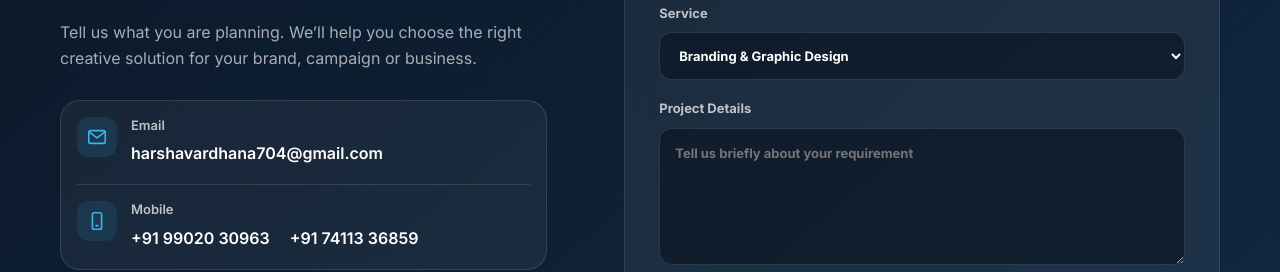
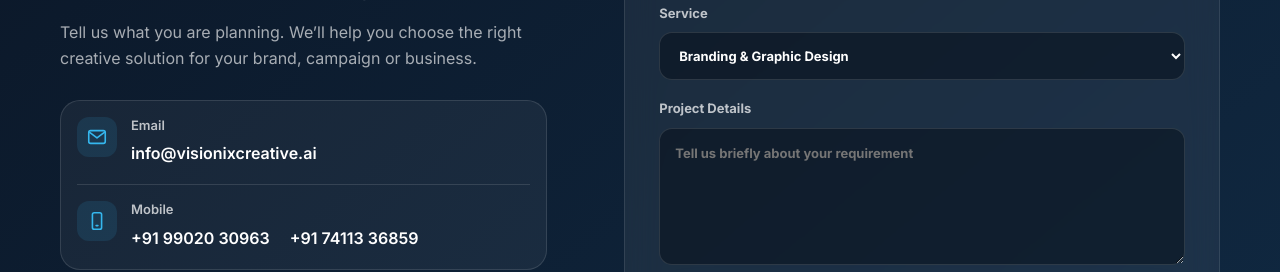
Before and after one commit to infovisionixofficial-cpu/Visionix_Webiste, a plain HTML site: page index.html in a window 1280 px wide. Shown: the part 5900-6172 px from the top of the page. Drawn offline with Linux system fonts and the light colour scheme.

Commit message:
Update contact email and form action URL

```diff
--- a/index.html
+++ b/index.html
@@ -185,7 +185,7 @@
                 </span>
                 Email
               </dt>
-              <dd><a href="mailto:harshavardhana704@gmail.com">harshavardhana704@gmail.com</a></dd>
+              <dd><a href="mailto:info@visionixcreative.ai">info@visionixcreative.ai</a></dd>
             </div>
             <div>
               <dt>
@@ -227,7 +227,7 @@
           </ul>
         </div>
 
-        <form class="contact-form reveal delay-1" action="https://formsubmit.co/harshavardhana704@gmail.com" method="POST">
+        <form class="contact-form reveal delay-1" action="https://formsubmit.co/info@visionixcreative.ai" method="POST">
           <input type="hidden" name="_subject" value="New Visionix Creative website enquiry">
           <input type="hidden" name="_captcha" value="false">
           <label>Name<input type="text" name="name" placeholder="Your name" required></label>
```
